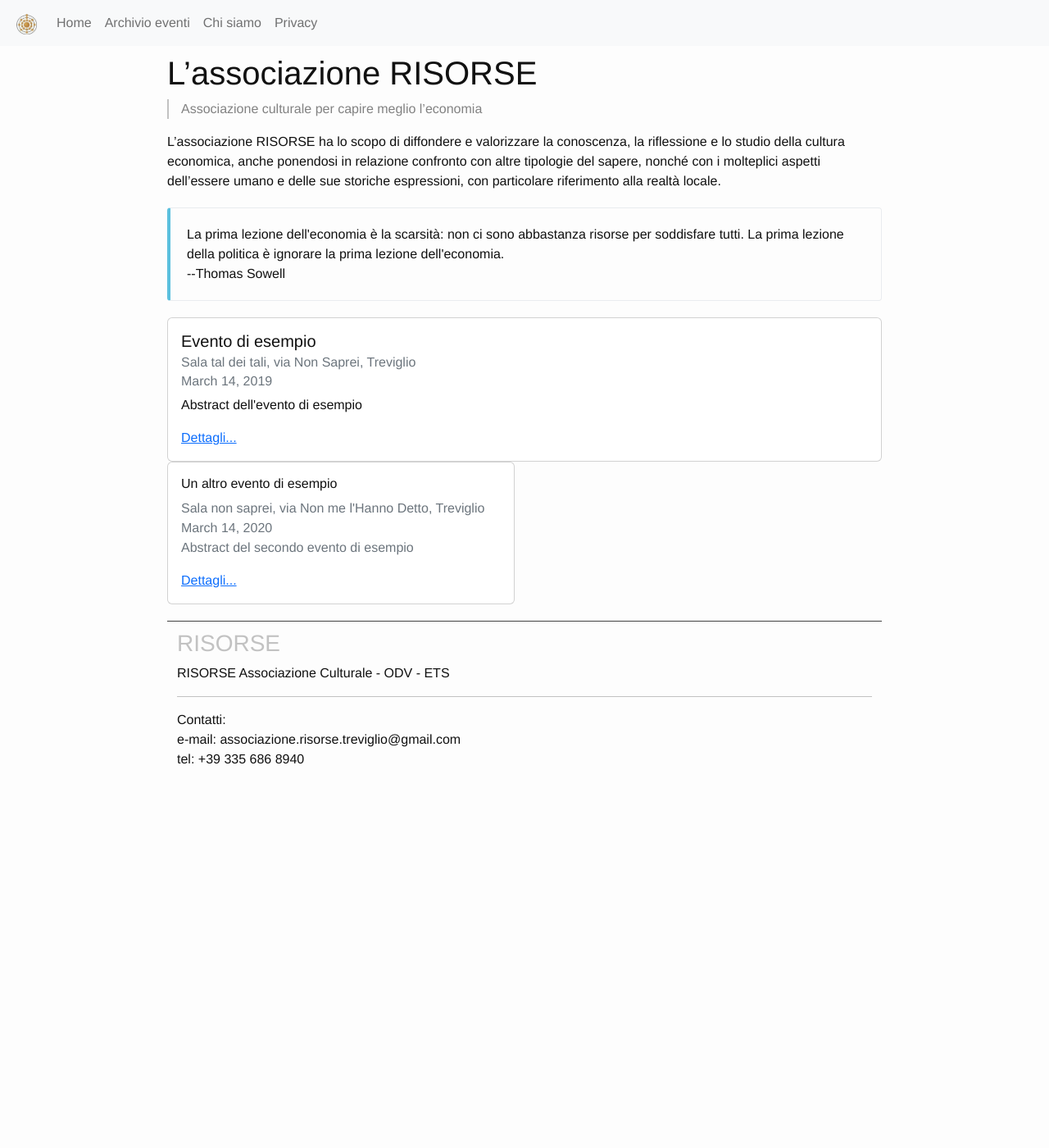
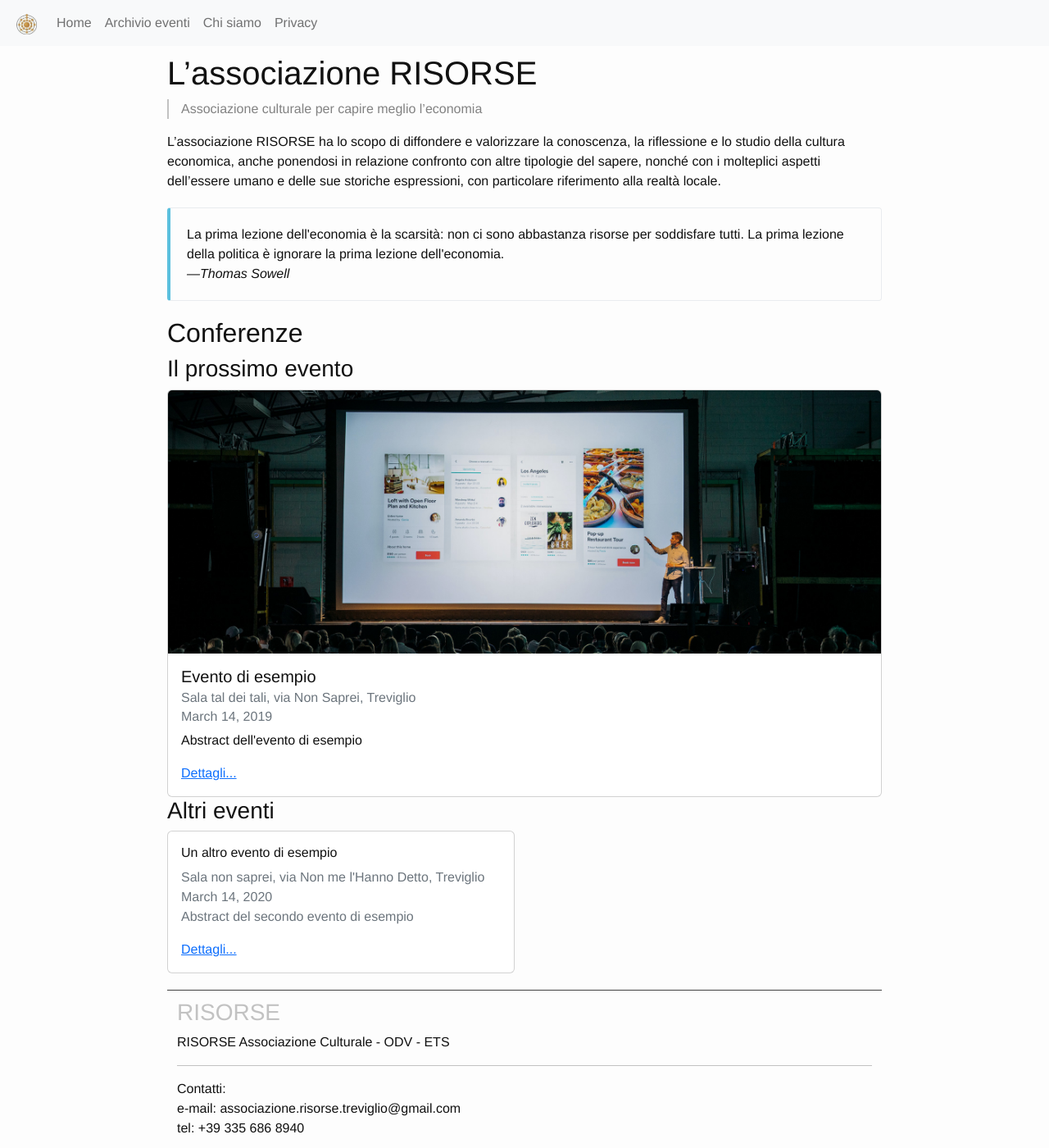
Before and after one commit to Risorse-Associazione-Culturale/risorse-associazione-culturale.github.io, a Jekyll site: the page built from index.md, in a window 1280 px wide and 1400 px high. Shown: the whole window at 82% size. Built offline with Jekyll 4.4.1, drawn with Linux system fonts in a browser that asks for light colours; nearby versions of some CDN libraries; our own code applies the rules of GitHub Pages for plain Markdown files.

Commit message:
Home layout improvements

```diff
--- a/_layouts/home.html
+++ b/_layouts/home.html
@@ -1,17 +1,21 @@
 ---
 layout: default
 ---
-<div class="page">
+<div class="page home-page">
 
   <article class="page-content">
     {{ content }}
   </article>
 
-  <div class="bd-callout bd-callout-info">
+  <div class="bd-callout bd-callout-info citation">
     {% assign citazione = site.citazioni[0] %}
-    <div class="citation citation-text">{{ citazione.testo }}</div>
-    <div class="citation citation-author">--{{ citazione.autore }}</div>
+    <div class="citation-text">{{ citazione.testo }}</div>
+    <div class="citation-author">—{{ citazione.autore }}</div>
   </div>
+
+  <div class="events">
+    <h2>Conferenze</h2>
+    <h3>Il prossimo evento</h3>
 
   {% assign upcomingevents = site.eventi | where: 'stato', 'futuro' | sort: 'calendario.inizio' %}
   {% assign len = upcomingevents | size %}
@@ -19,7 +23,11 @@ layout: default
     {% assign first_upcoming_event = upcomingevents[0] %}
 
   <div class="card">
-    <!-- <img src="..." class="card-img-top" alt="..."> -->
+    {% if first_upcoming_event.url_immagine %}
+    <img src="{{ first_upcoming_event.url_immagine | prepend: site.baseurl }}" class="card-img-top" alt="Immagine dell'evento {{ first_upcoming_event.titolo }}">
+    {% else %}
+    <img src="{{ "/img/events/default-header.jpg" | prepend: site.baseurl }}" class="card-img-top" alt="Immagine dell'evento {{ first_upcoming_event.titolo }}">
+    {% endif %}
     <div class="card-body">
       <h5 class="card-title">{{ first_upcoming_event.titolo }}</h5>
       <h6 class="card-subtitle mb-2 text-muted">{{ first_upcoming_event.luogo }}</h6>
@@ -30,6 +38,7 @@ layout: default
   </div>
 
     {% if len > 1 %}
+    <h3>Altri eventi</h3>
   <div class="row row-cols-1 row-cols-md-2 g-4">
       {% for upcoming_event in upcomingevents limit: 4 offset: 1 %}
 
@@ -49,3 +58,5 @@ layout: default
   </div>
     {% endif %}
   {% endif %}
+
+  </div>
```
